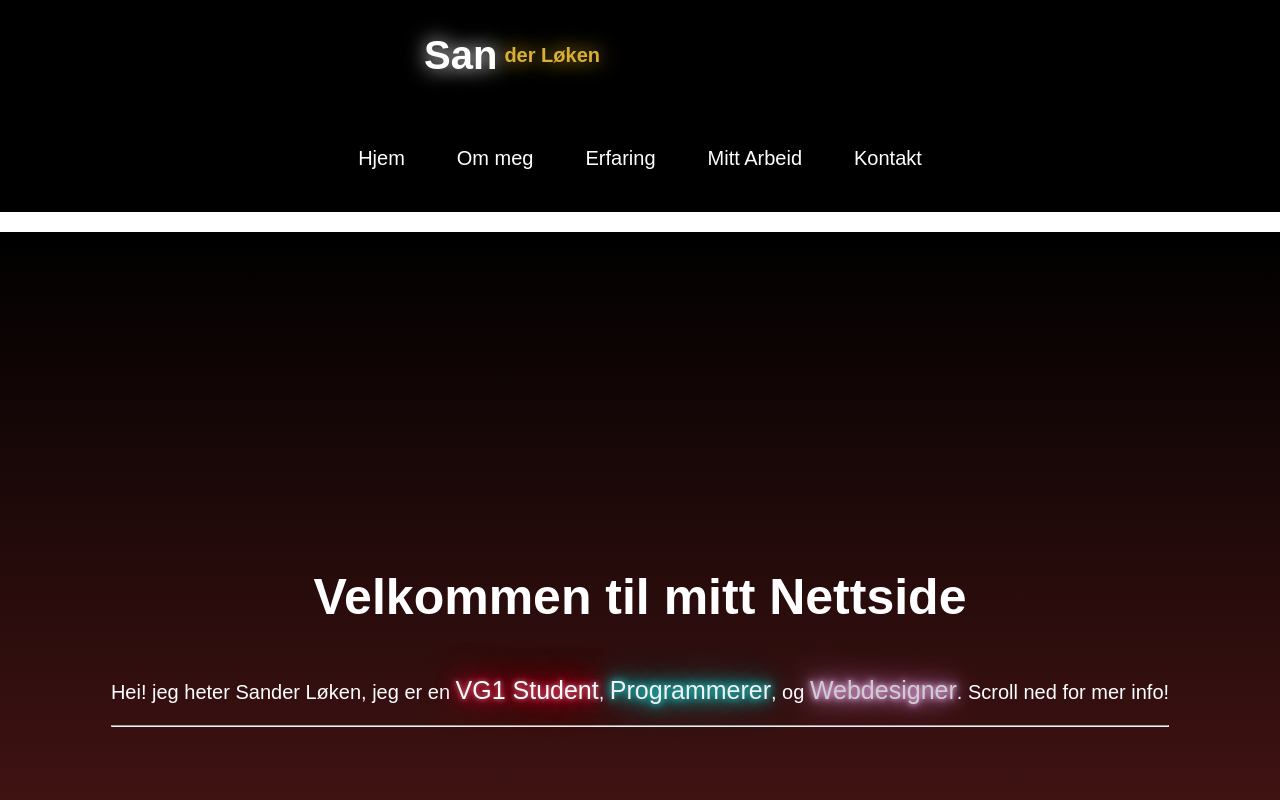
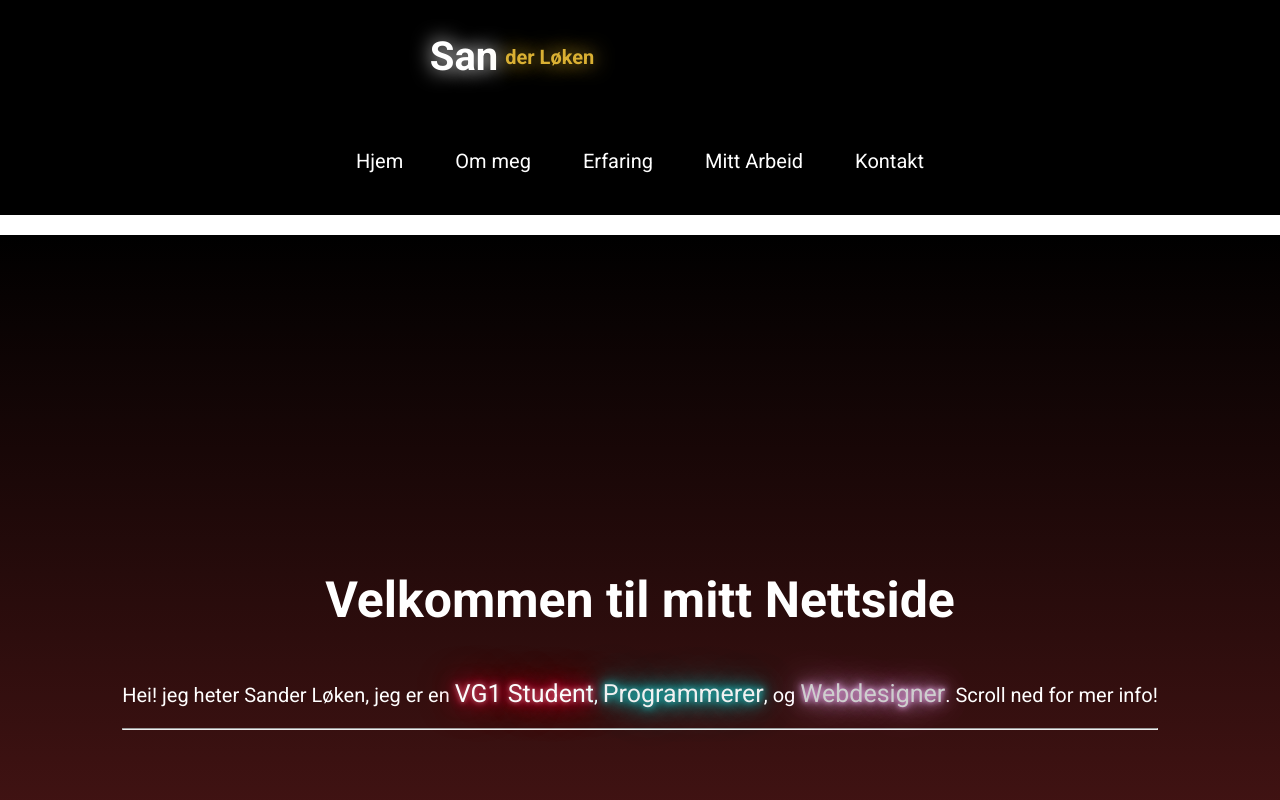
Before and after one commit to sanderloeken/ProtoType-Uke-3-4-5, a plain HTML site: page MainProto.html in a window 1280 px wide. Shown: the top 800 px of the page. Drawn offline with Linux system fonts and the light colour scheme.

Commit message:
Added Google Fonts

```diff
--- a/MainProto.css
+++ b/MainProto.css
@@ -1,7 +1,9 @@
+@import url('https://fonts.googleapis.com/css2?family=Roboto:ital,wght@0,100..900;1,100..900&display=swap');
+
 body {
     background-color: #F0F0F0;
     color: #000000;
-    font-family: 'Arial', sans-serif;
+    font-family: 'Roboto', sans-serif;
     margin: 0;
     padding: 0;
     display: flex;
```
Also changed, not shown: Bilder for logg/Css 30.01.2025.png (added), Bilder for logg/Nettside 3 30.01.2025.png (added), Bilder for logg/Nettside 30.01.2025.png (added), Bilder for logg/Nettside 31.01.2025.png (added), Bilder for logg/Nettside2 30.01.2025.png (added), 1 other file.
